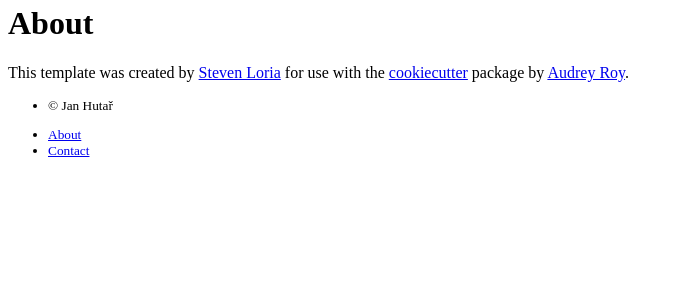
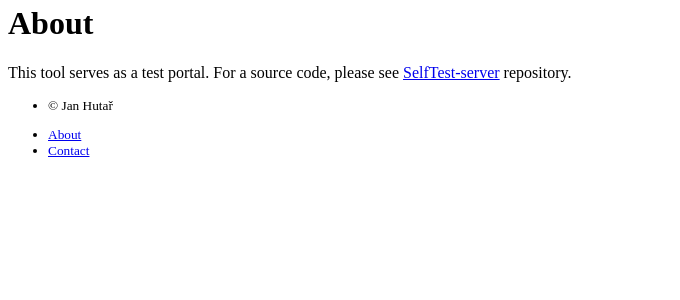
Before and after one commit to SelfTestOrganization/SelfTest-server, a Flask app: template SelfTest/templates/public/about.html in a window 1280 px wide. Shown: the part 94-394 px from the top of the page, without its empty margins (0-680 px from the left). Run offline with Flask 2, Linux system fonts and the light colour scheme; the template is opened without the code that fills it, so the values that code supplies are empty; parts of the project's set-up code (start-up, migrations or seed data) failed here and were passed over.

Commit message:
templates/public/about.html: Link to SelfTest git repo

```diff
--- a/SelfTest/templates/public/about.html
+++ b/SelfTest/templates/public/about.html
@@ -5,7 +5,7 @@
 <div class="container">
     <h1 class="mt-5">About</h1>
     <div class="row">
-      <p class="lead">This template was created by <a href="http://github.com/sloria/">Steven Loria</a> for use with the <a href="http://github.com/audreyr/cookiecutter/">cookiecutter</a> package by <a href="http://github.com/audreyr/">Audrey Roy</a>.</p>
+      <p class="lead">This tool serves as a test portal. For a source code, please see <a href='https://github.com/SelfTestOrganization/SelfTest-server'>SelfTest-server</a> repository.</p>
     </div>
 </div>
 {% endblock %}
```
